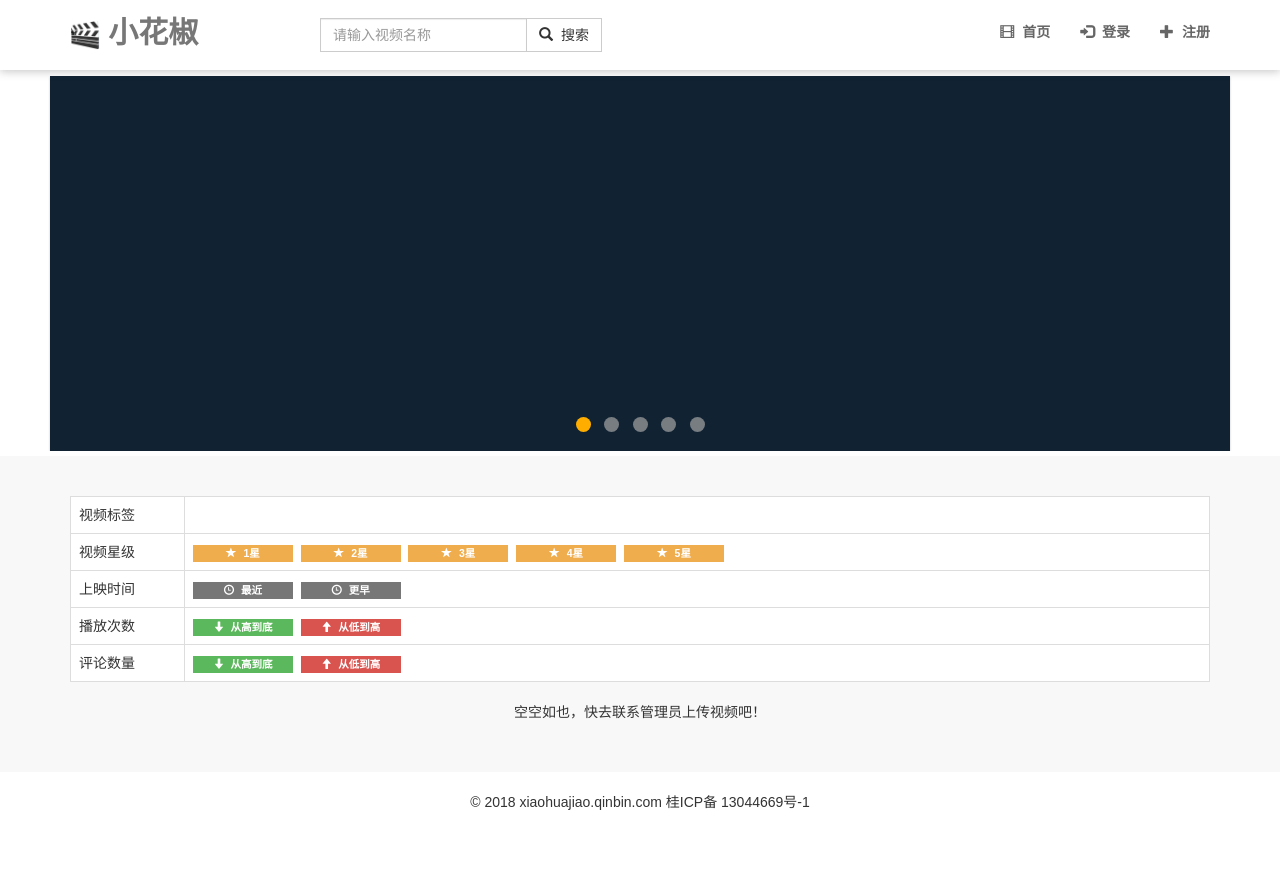
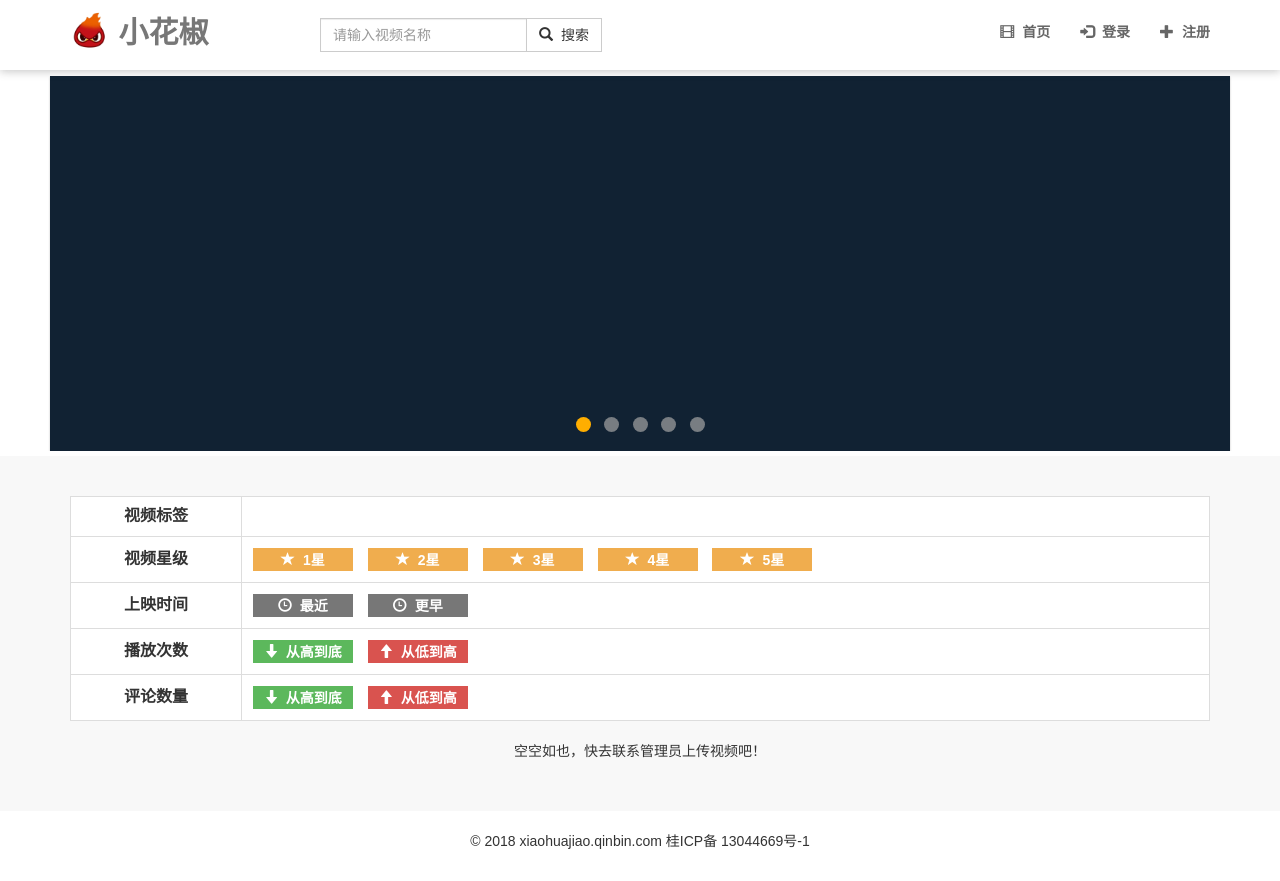
Before and after one commit to PininQ/Flask_movie_project, a Flask app: page /1/ in a window 1280 px wide. Before the commit the page ends 810 px from the top, so only its background shows below. Run offline with Flask 2, Linux system fonts and the light colour scheme; data that the repository does not hold is empty; parts of the project's set-up code (start-up, migrations or seed data) failed here and were passed over; some libraries are stand-ins or nearby versions.

Commit message:
前台逻辑之网站建议，用户登录日志、视频播放页面的分页问题，调整首页标签样式

```diff
--- a/app/home/forms.py
+++ b/app/home/forms.py
@@ -270,3 +270,38 @@ class CommentForm(FlaskForm):
             "id": "btn-sub"
         }
     )
+
+
+class SuggestForm(FlaskForm):
+    title = StringField(
+        label="标题",
+        validators=[
+            DataRequired("标题不能为空!"),
+        ],
+        description="标题",
+        render_kw={
+            "class": "form-control",
+            "placeholder": "标题"
+        }
+    )
+    content = TextAreaField(
+        label="内容",
+        validators=[
+            DataRequired("内容不能为空!"),
+            Length(max=500, message="内容不能超过500个字符")
+        ],
+        description="内容",
+        render_kw={
+            "class": "form-control",
+            "placeholder": "内容",
+            "style": "resize:none;font-size:16px",
+            "rows": 10
+        }
+    )
+    submit = SubmitField(
+        "提交建议",
+        render_kw={
+            "class": "btn btn-success",
+            "id": "btn-sub"
+        }
+    )
--- a/app/home/views.py
+++ b/app/home/views.py
@@ -2,8 +2,8 @@
 __author__ = 'QB'
 from . import home
 from flask import render_template, redirect, url_for, flash, session, request, Response
-from app.home.forms import RegisterForm, LoginForm, UserdetailForm, PwdForm, CommentForm
-from app.models import User, Userlog, Preview, Tag, Movie, Comment, Moviecol
+from app.home.forms import RegisterForm, LoginForm, UserdetailForm, PwdForm, CommentForm,SuggestForm
+from app.models import User, Userlog, Preview, Tag, Movie, Comment, Moviecol,Suggest
 from werkzeug.security import generate_password_hash
 from werkzeug.utils import secure_filename
 from app import db, app, rd
@@ -249,6 +249,12 @@ def comments(page=None):
 @home.route('/loginlog/<int:page>/', methods=['GET'])
 @user_login_req
 def loginlog(page=None):
+    # 登录次数
+    loginlog_count = Userlog.query.join(
+        User
+    ).filter(
+        User.id == session['user_id']
+    ).count()
     if page is None:
         page = 1
     page_data = Userlog.query.filter_by(
@@ -256,7 +262,7 @@ def loginlog(page=None):
     ).order_by(
         Userlog.addtime.desc()
     ).paginate(page=page, per_page=PAGE_COUNT)
-    return render_template('home/loginlog.html', page_data=page_data)
+    return render_template('home/loginlog.html', loginlog_count=loginlog_count, page_data=page_data)
 
 
 # 添加电影收藏
@@ -307,6 +313,25 @@ def moviecol(page=None):
         Moviecol.addtime.desc()
     ).paginate(page=page, per_page=PAGE_COUNT)
     return render_template('home/moviecol.html', moviecol_count=moviecol_count, page_data=page_data)
+
+
+# 网站建议
+@home.route('/suggest/', methods=['GET', 'POST'])
+@user_login_req
+def suggest_add():
+    form = SuggestForm()
+    if form.validate_on_submit():
+        data = form.data
+        suggest = Suggest(
+            user_id=session['user_id'],
+            title=data['title'],
+            content=data['content']
+        )
+        db.session.add(suggest)
+        db.session.commit()
+        flash("网站建议提交成功，非常感谢您提出的建议！", "ok")
+        return redirect(url_for("home.suggest_add"))
+    return render_template('home/suggest.html', form=form)
 
 
 # 首页电影列表
--- a/app/templates/home/home.html
+++ b/app/templates/home/home.html
@@ -37,7 +37,7 @@
                 <span class="icon-bar"></span>
             </button>
             <a href="{{ url_for('home.index',page=1) }}" class="navbar-brand" style="width:250px;">
-                <img src="{{ url_for('static', filename='base/images/logo.png') }}" style="height:30px;">&nbsp;小花椒
+                <img src="{{ url_for('static', filename='base/images/logo.png') }}" style="height:40px;margin-top: -10px;">&nbsp;小花椒
             </a>
         </div>
         <!--小屏幕导航按钮和logo-->
--- a/app/templates/home/index.html
+++ b/app/templates/home/index.html
@@ -1,6 +1,14 @@
 {% extends "home/layout.html" %}
 {% import 'ui/home_page.html' as pg %}
 
+{% block css %}
+    <style>
+        .td_16{
+            font-size:16px;
+            font-weight: bold;
+        }
+    </style>
+{% endblock %}
 {% block content %}
 <!--热门视频-->
 <section id="hotmovie" style="margin-top:76px">
@@ -18,32 +26,32 @@
     <div class="container">
         <div class="row wow fadeIn" data-wow-delay="0.6s">
             <div class="col-md-12 table-responsive">
-                <table class="table text-left table-bordered" id="movietags">
+                <table class="table text-left table-bordered td_16" id="movietags">
                     <tr>
-                        <td style="width:10%;">视频标签</td>
+                        <td class="text-center" style="width:15%;">视频标签</td>
                         <td style="width:90%;">
                             {% for v in tags %}
-                            <a href="{{ url_for("home.index",page=1) }}?tid={{ v.id }}&star={{ p['star'] }}&time={{ p['time'] }}&pm={{ p['pm'] }}&cm={{ p['cm'] }}" class="label label-info">
+                            <a style="font-size:14px;margin: 3px;" href="{{ url_for("home.index",page=1) }}?tid={{ v.id }}&star={{ p['star'] }}&time={{ p['time'] }}&pm={{ p['pm'] }}&cm={{ p['cm'] }}" class="label label-info ">
                                 <span class="glyphicon glyphicon-tag"></span>&nbsp;{{ v.name }}
                             </a>&nbsp;
                             {% endfor %}
                         </td>
                     </tr>
                     <tr>
-                        <td>视频星级</td>
+                        <td class="text-center">视频星级</td>
                         <td>
                             {% for v in range(1,6) %}
-                            <a href="{{ url_for("home.index",page=1) }}?tid={{ p['tid'] }}&star={{ v }}&time={{ p['time'] }}&pm={{ p['pm'] }}&cm={{ p['cm'] }}" class="label label-warning">
+                            <a style="font-size:14px;margin: 3px;" href="{{ url_for("home.index",page=1) }}?tid={{ p['tid'] }}&star={{ v }}&time={{ p['time'] }}&pm={{ p['pm'] }}&cm={{ p['cm'] }}" class="label label-warning">
                                 <span class="glyphicon glyphicon-star"></span>&nbsp;{{ v }}星</a>&nbsp;
                             {% endfor %}
                         </td>
                     </tr>
                     <tr>
-                        <td>上映时间</td>
+                        <td class="text-center">上映时间</td>
                         <td>
-                            <a href="{{ url_for("home.index",page=1) }}?tid={{ p['tid'] }}&star={{ p['star'] }}&time=1&pm={{ p['pm'] }}&cm={{ p['cm'] }}" class="label label-default">
+                            <a style="font-size:14px;margin: 3px;" href="{{ url_for("home.index",page=1) }}?tid={{ p['tid'] }}&star={{ p['star'] }}&time=1&pm={{ p['pm'] }}&cm={{ p['cm'] }}" class="label label-default">
                                 <span class="glyphicon glyphicon-time"></span>&nbsp;最近</a>&nbsp;
-                            <a href="{{ url_for("home.index",page=1) }}?tid={{ p['tid'] }}&star={{ p['star'] }}&time=2&pm={{ p['pm'] }}&cm={{ p['cm'] }}" class="label label-default">
+                            <a style="font-size:14px;margin: 3px;" href="{{ url_for("home.index",page=1) }}?tid={{ p['tid'] }}&star={{ p['star'] }}&time=2&pm={{ p['pm'] }}&cm={{ p['cm'] }}" class="label label-default">
                                 <span class="glyphicon glyphicon-time"></span>&nbsp;更早</a>
 {#                            <a class="label label-default"><span class="glyphicon glyphicon-time"></span>&nbsp;2017</span></a>#}
 {#                            &nbsp;#}
@@ -54,20 +62,20 @@
                         </td>
                     </tr>
                     <tr>
-                        <td>播放次数</td>
+                        <td class="text-center">播放次数</td>
                         <td>
-                            <a href="{{ url_for("home.index",page=1) }}?tid={{ p['tid'] }}&star={{ p['star'] }}&time={{ p['time'] }}&pm=1&cm={{ p['cm'] }}" class="label label-success">
+                            <a style="font-size:14px;margin: 3px;" href="{{ url_for("home.index",page=1) }}?tid={{ p['tid'] }}&star={{ p['star'] }}&time={{ p['time'] }}&pm=1&cm={{ p['cm'] }}" class="label label-success">
                                 <span class="glyphicon glyphicon-arrow-down"></span>&nbsp;从高到底</a>&nbsp;
-                            <a href="{{ url_for("home.index",page=1) }}?tid={{ p['tid'] }}&star={{ p['star'] }}&time={{ p['time'] }}&pm=2&cm={{ p['cm'] }}" class="label label-danger">
+                            <a style="font-size:14px;margin: 3px;" href="{{ url_for("home.index",page=1) }}?tid={{ p['tid'] }}&star={{ p['star'] }}&time={{ p['time'] }}&pm=2&cm={{ p['cm'] }}" class="label label-danger">
                                 <span class="glyphicon glyphicon-arrow-up"></span>&nbsp;从低到高</a>
                         </td>
                     </tr>
                     <tr>
-                        <td>评论数量</td>
+                        <td class="text-center">评论数量</td>
                         <td>
-                            <a href="{{ url_for("home.index",page=1) }}?tid={{ p['tid'] }}&star={{ p['star'] }}&time={{ p['time'] }}&pm={{ p['pm'] }}&cm=1" class="label label-success">
+                            <a style="font-size:14px;margin: 3px;" href="{{ url_for("home.index",page=1) }}?tid={{ p['tid'] }}&star={{ p['star'] }}&time={{ p['time'] }}&pm={{ p['pm'] }}&cm=1" class="label label-success">
                                 <span class="glyphicon glyphicon-arrow-down"></span>&nbsp;从高到底</a>&nbsp;
-                            <a href="{{ url_for("home.index",page=1) }}?tid={{ p['tid'] }}&star={{ p['star'] }}&time={{ p['time'] }}&pm={{ p['pm'] }}&cm=2" class="label label-danger">
+                            <a style="font-size:14px;margin: 3px;" href="{{ url_for("home.index",page=1) }}?tid={{ p['tid'] }}&star={{ p['star'] }}&time={{ p['time'] }}&pm={{ p['pm'] }}&cm=2" class="label label-danger">
                                 <span class="glyphicon glyphicon-arrow-up"></span>&nbsp;从低到高</a>
                         </td>
                     </tr>
--- a/app/templates/home/layout.html
+++ b/app/templates/home/layout.html
@@ -37,7 +37,7 @@
                 <span class="icon-bar"></span>
             </button>
             <a href="{{ url_for('home.index',page=1) }}" class="navbar-brand" style="width:250px;">
-                <img src="{{ url_for('static', filename='base/images/logo.png') }}" style="height:30px;">&nbsp;小花椒
+                <img src="{{ url_for('static', filename='base/images/logo.png') }}" style="height:40px;margin-top: -10px;">&nbsp;小花椒
             </a>
         </div>
         <!--小屏幕导航按钮和logo-->
--- a/app/templates/home/loginlog.html
+++ b/app/templates/home/loginlog.html
@@ -44,8 +44,10 @@
                     {% endfor %}
                 </table>
                 <div class="col-md-12 text-center" style="margin-top:6px;">
-                    {% if page_data %}
+                    {% if loginlog_count %}
                         {{ pg.page(page_data,'home.loginlog') }}
+                    {% else %}
+                        <p>该用户还没有登录日志！</p>
                     {% endif %}
                 </div>
             </div>
--- a/app/templates/home/menu.html
+++ b/app/templates/home/menu.html
@@ -15,5 +15,8 @@
         <a id="m-5" href="{{ url_for('home.moviecol',page=1) }}" class="list-group-item">
             <span class="glyphicon glyphicon-heart"></span>&nbsp;收藏视频
         </a>
+        <a id="m-6" href="{{ url_for('home.suggest_add') }}" class="list-group-item">
+            <span class="glyphicon glyphicon-fire"></span>&nbsp;网站建议
+        </a>
     </div>
 </div>
--- a/app/templates/home/play.html
+++ b/app/templates/home/play.html
@@ -190,7 +190,11 @@
                         {% endfor %}
                     </ul>
                     <div class="col-md-12 text-center">
-                        {{ pg.page(page_data,'home.play',movie.id) }}
+                        {% if movie.commentnum %}
+                            {{ pg.page(page_data,'home.play',movie.id) }}
+                        {% else %}
+                            <p>还没有评论，快来第一个评论吧！</p>
+                        {% endif %}
                     </div>
                 </div>
             </div>
--- a/app/templates/home/video.html
+++ b/app/templates/home/video.html
@@ -197,7 +197,11 @@
                         {% endfor %}
                     </ul>
                     <div class="col-md-12 text-center">
-                        {{ pg.page(page_data,'home.video',movie.id) }}
+                        {% if movie.commentnum %}
+                            {{ pg.page(page_data,'home.video',movie.id) }}
+                        {% else %}
+                            <p>还没有评论，快来第一个评论吧！</p>
+                        {% endif %}
                     </div>
                 </div>
             </div>
```
Also changed, not shown: app/models.py (+14 -0 lines), app/templates/home/suggest.html (added, +77 -0 lines), app/static/base/images/logo.png.
